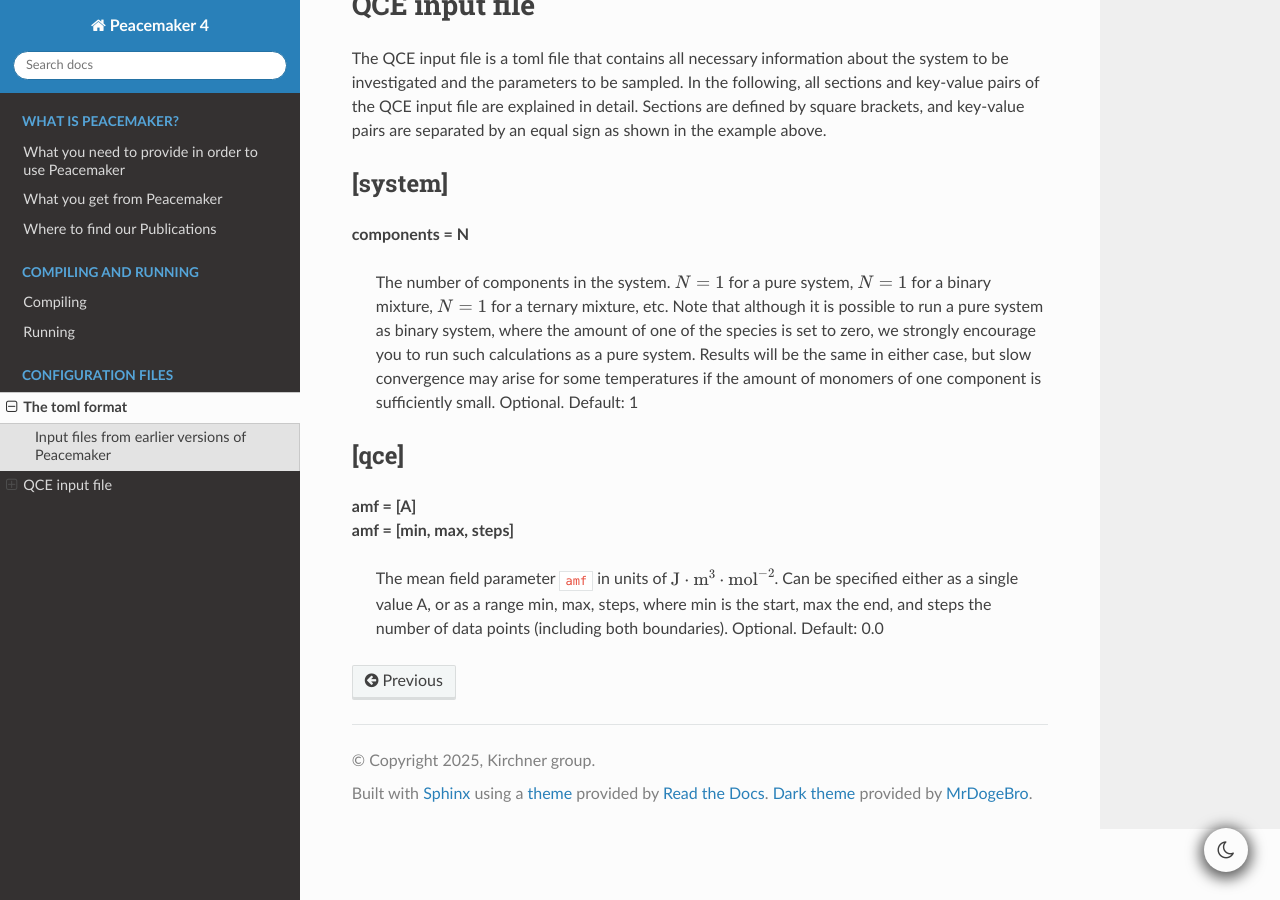
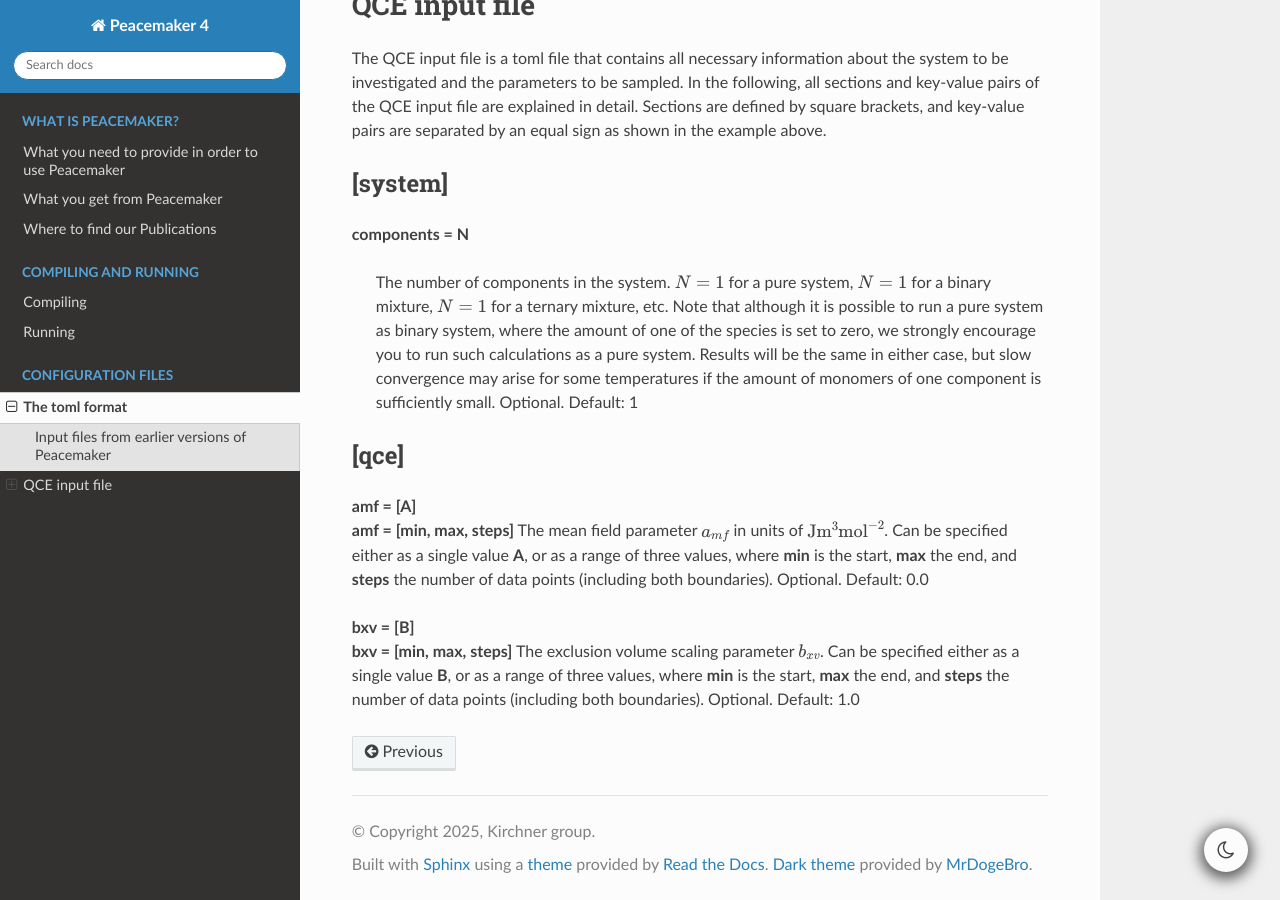
Before and after one commit to kirchners-manta/peacemaker4, a Sphinx documentation site: the page built from docs/source/03_configuration_files.rst, in a window 1280 px wide and 900 px high, scrolled down 1101 px. Built offline with Sphinx 7.4.7 and the Read the Docs theme 3.1.0, drawn with Linux system fonts in a browser that asks for light colours.

Commit message:
qce section - docs

```diff
--- a/docs/source/03_configuration_files.rst
+++ b/docs/source/03_configuration_files.rst
@@ -72,8 +72,14 @@ shown in the example above.
 ------------------------------
 | **amf = [A]**
 | **amf = [min, max, steps]**
+    The mean field parameter :math:`a_{mf}` in units of :math:`\mathrm{J m^3 mol^{-2}}`.
+    Can be specified either as a single value **A**, or as a range of three values, where **min** is the start,
+    **max** the end, and **steps** the number of data points (including both boundaries).
+    Optional. Default: 0.0
 
-    The mean field parameter ``amf`` in units of :math:`\mathrm{J\cdot m^3 \cdot mol^{-2}}`.
-    Can be specified either as a single value A, or as a range min, max, steps, where min is the start,
-    max the end, and steps the number of data points (including both boundaries).
-    Optional. Default: 0.0
+| **bxv = [B]**
+| **bxv = [min, max, steps]**
+    The exclusion volume scaling parameter :math:`b_{xv}`.
+    Can be specified either as a single value **B**, or as a range of three values, where **min** is the start,
+    **max** the end, and **steps** the number of data points (including both boundaries).
+    Optional. Default: 1.0
```
